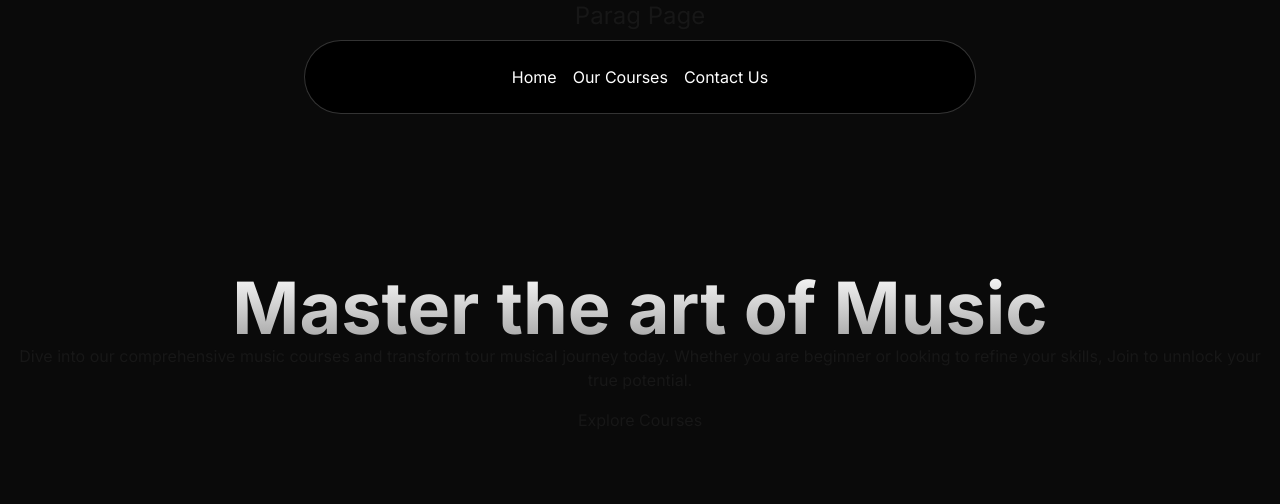
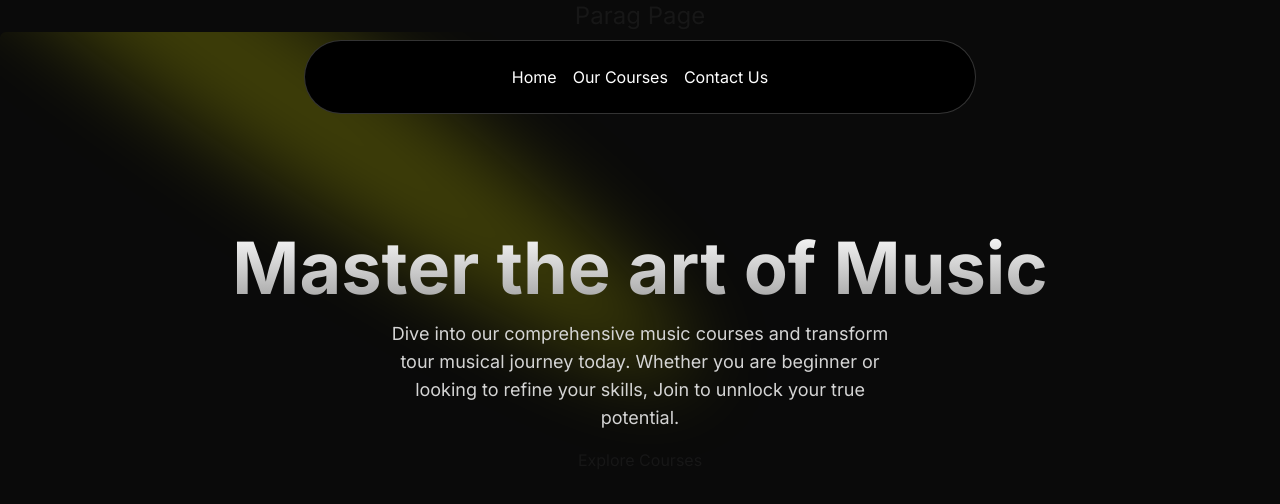
Before and after one commit to Paragk3/rhythmworks, a Next.js app: page / in a window 1280 px wide. Shown: the top 504 px of the page. Built offline with nearby package versions, Linux system fonts and the light colour scheme.

Commit message:
Add Spotlight function

```diff
--- a/src/components/ui/HeroSection.tsx
+++ b/src/components/ui/HeroSection.tsx
@@ -1,5 +1,6 @@
 import Link from "next/link";
 import React from "react";
+import { Spotlight } from "./Spotlight";
 
 function HeroSection(){
     return(
@@ -8,12 +9,18 @@ function HeroSection(){
         flex-col items-center justify-center relative overflow-hidden
         mx-auto py-10 md:py-0"
         >
+             <Spotlight
+             className="-top-40 left-0 md:left-60 md:-top-20"
+              fill="Yellow"
+             />
             <div className="p-4 relative z-10 w-full text-center">
                 <h1
                  className="mt-20 md:mt-0 text-4xl md:text-7xl font-bold bg-clip-text
                  text-transparent bg-gradient-to-b from-neutral-50 to-neutral-400"
                 >Master the art of Music</h1>
-                <p>Dive into our comprehensive music courses and transform
+                <p
+                className="mt-4 font-normal text-base md:text-lg text-neutral-300 max-w-lg mx-auto"
+                >Dive into our comprehensive music courses and transform
                     tour musical journey today. Whether you are beginner
                     or looking to refine your skills, Join to unnlock your
                     true potential.
--- /dev/null
+++ b/src/components/ui/Spotlight.tsx
@@ -0,0 +1,56 @@
+import React from "react";
+import { cn } from "@/utils/utils";
+
+type SpotlightProps = {
+  className?: string;
+  fill?: string;
+};
+
+export const Spotlight = ({ className, fill }: SpotlightProps) => {
+  return (
+    <svg
+      className={cn(
+        "animate-spotlight pointer-events-none absolute z-[1]  h-[169%] w-[138%] lg:w-[84%] opacity-0",
+        className
+      )}
+      xmlns="http://www.w3.org/2000/svg"
+      viewBox="0 0 3787 2842"
+      fill="none"
+    >
+      <g filter="url(#filter)">
+        <ellipse
+          cx="1924.71"
+          cy="273.501"
+          rx="1924.71"
+          ry="273.501"
+          transform="matrix(-0.822377 -0.568943 -0.568943 0.822377 3631.88 2291.09)"
+          fill={fill || "white"}
+          fillOpacity="0.21"
+        ></ellipse>
+      </g>
+      <defs>
+        <filter
+          id="filter"
+          x="0.860352"
+          y="0.838989"
+          width="3785.16"
+          height="2840.26"
+          filterUnits="userSpaceOnUse"
+          colorInterpolationFilters="sRGB"
+        >
+          <feFlood floodOpacity="0" result="BackgroundImageFix"></feFlood>
+          <feBlend
+            mode="normal"
+            in="SourceGraphic"
+            in2="BackgroundImageFix"
+            result="shape"
+          ></feBlend>
+          <feGaussianBlur
+            stdDeviation="151"
+            result="effect1_foregroundBlur_1065_8"
+          ></feGaussianBlur>
+        </filter>
+      </defs>
+    </svg>
+  );
+};
--- a/tailwind.config.ts
+++ b/tailwind.config.ts
@@ -9,10 +9,26 @@ const config: Config = {
   darkMode: 'class',
   theme: {
     extend: {
-      colors: {
-        background: "var(--background)",
-        foreground: "var(--foreground)",
+      animation: {
+        spotlight: "spotlight 2s ease .75s 1 forwards",
       },
+      backgroundImage: {
+        "gradient-radial": "radial-gradient(var(--tw-gradient-stops))",
+        "gradient-conic":
+          "conic-gradient(from 180deg at 50% 50%, var(--tw-gradient-stops))",
+      },
+      keyframes:{
+        spotlight: {
+          "0%": {
+            opacity: '0',
+            transform: "translate(-72%, -62%) scale(0.5)",
+          },
+          "100%": {
+            opacity: '1',
+            transform: "translate(-50%,-40%) scale(1)",
+          },
+        },
+      }
     },
   },
   plugins: [],
```
